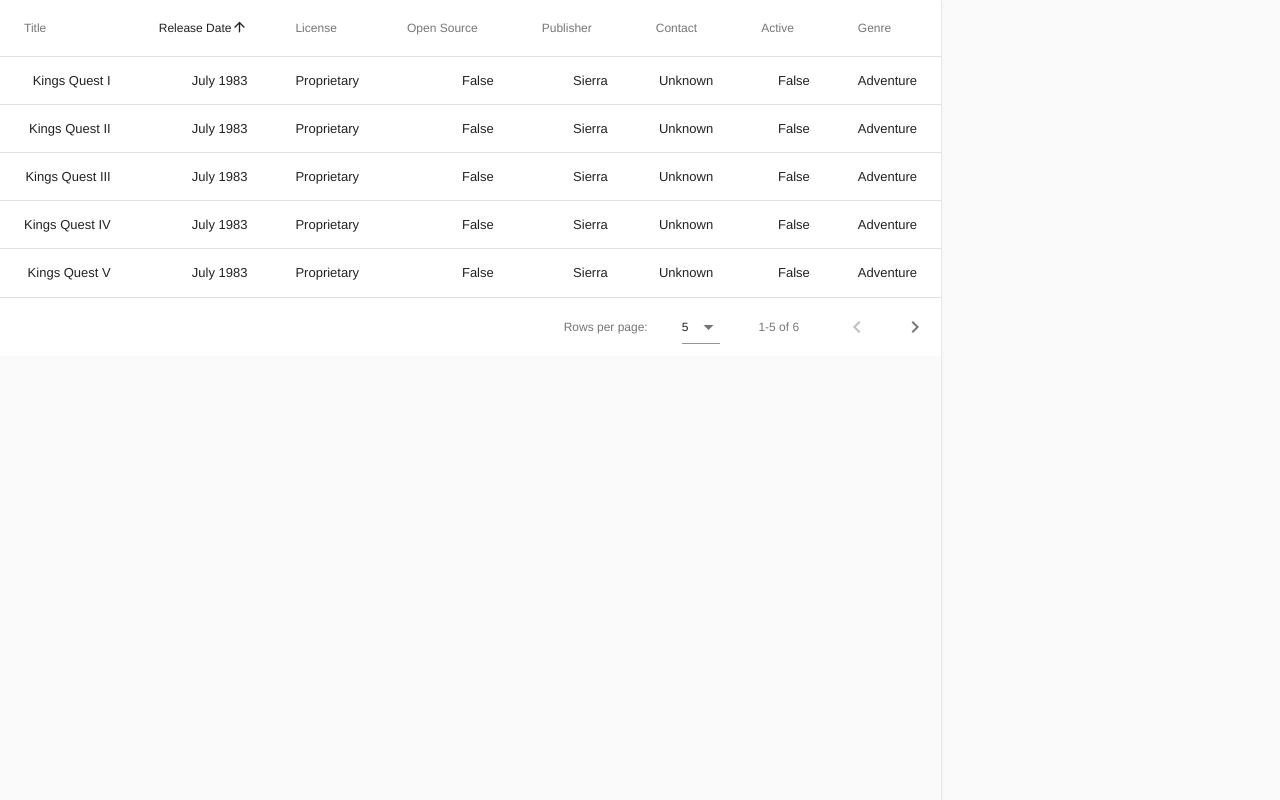
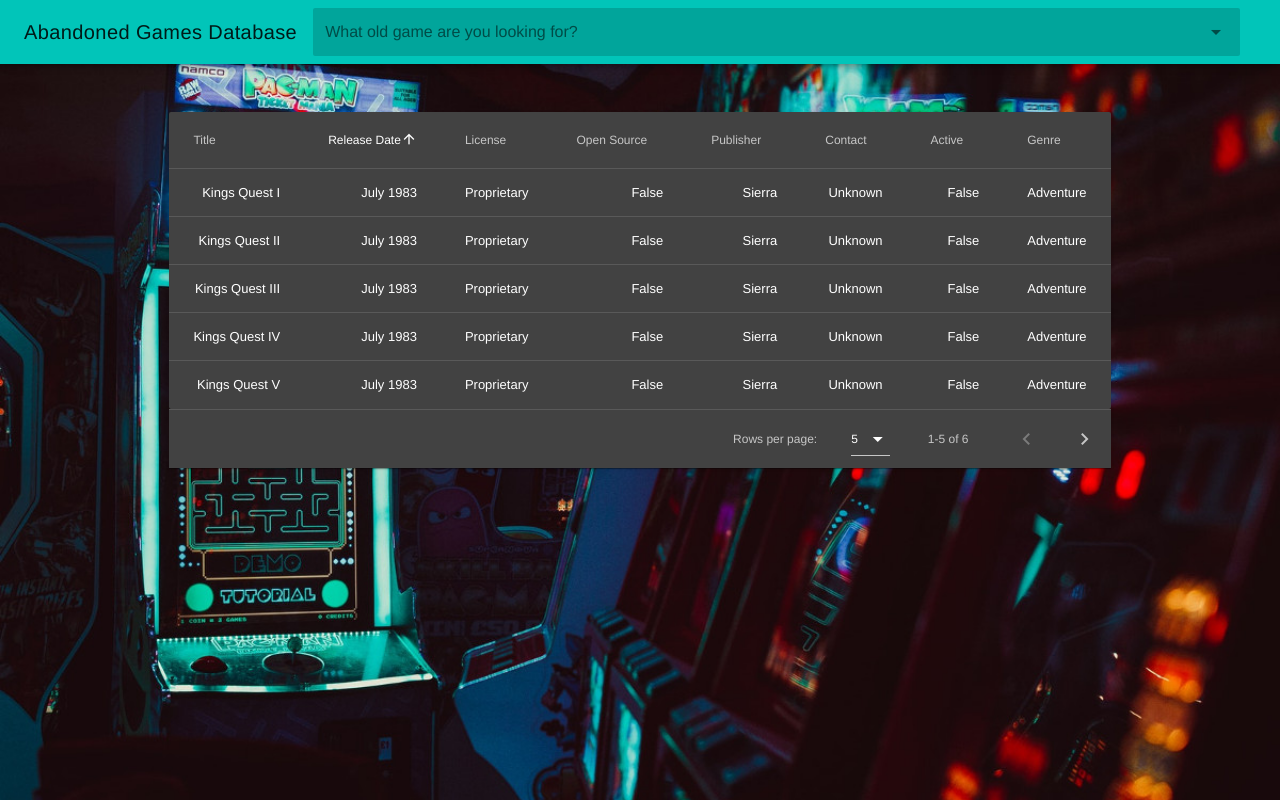
Before and after one commit to tctcodes/csc411-group2-dbproj, a Vue app in the folder app/: page / in a window 1280 px wide. Built offline with nearby package versions, Linux system fonts and the light colour scheme.

Commit message:
prettifying the app

```diff
--- a/app/src/App.vue
+++ b/app/src/App.vue
@@ -16,8 +16,23 @@
   font-family: 'Avenir', Helvetica, Arial, sans-serif;
   -webkit-font-smoothing: antialiased;
   -moz-osx-font-smoothing: grayscale;
+  color: #2c3e50;
+
+  /* Set to resize with view port */
+  width: 100vw;
+  height: 100vh;
+  /* Align the text and set its color */
+  display: flex;
+  justify-content: center;
+  align-items: center;
   text-align: center;
-  color: #2c3e50;
+  /* Background Img */
+  background-image: url('./assets/arcade.jpeg');
+  /* background: #48dbfb; */
+  background-size: cover;
+  background-position: center center;
+  background-repeat: no-repeat;
+  background-attachment: fixed;
 }
 #nav {
   padding: 30px;
--- a/app/src/components/abandonTable.vue
+++ b/app/src/components/abandonTable.vue
@@ -1,12 +1,28 @@
 <template>
-  <v-layout>
+  <v-layout justify-start align-center column>
+    <v-toolbar color="#01C5B9">
+      <v-toolbar-title>Abandoned Games Database</v-toolbar-title>
+      <v-autocomplete
+        :loading="loading"
+        :items="items"
+        :search-input.sync="search"
+        v-model="select"
+        cache-items
+        class="mx-3"
+        flat
+        hide-no-data
+        hide-details
+        label="What old game are you looking for?"
+        solo-inverted
+      ></v-autocomplete>
+    </v-toolbar>
     <v-data-table
       :headers="headers"
       :items="abandonWare"
-      class="elevation-1"
+      dark
+      class="elevation-1 mt-5"
     >
       <template slot="items" slot-scope="props">
-        <!-- <td>{{ props.item.name }}</td> -->
         <td class="text-xs-right">{{ props.item.title }}</td>
         <td class="text-xs-right">{{ props.item.releaseDate }}</td>
         <td class="text-xs-right">{{ props.item.license }}</td>
```
Also changed, not shown: app/src/assets/arcade.jpeg (added).
